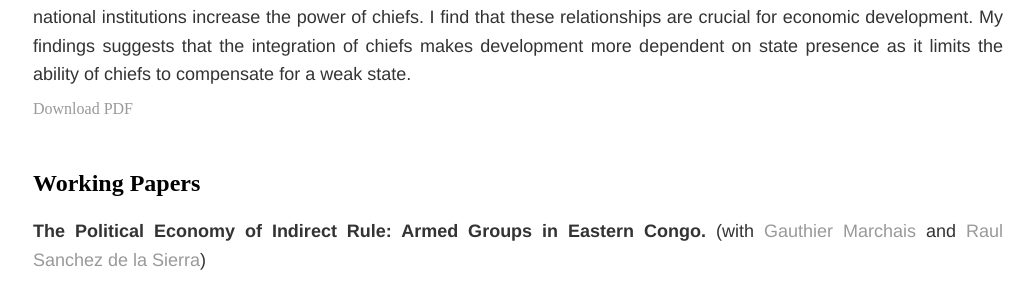
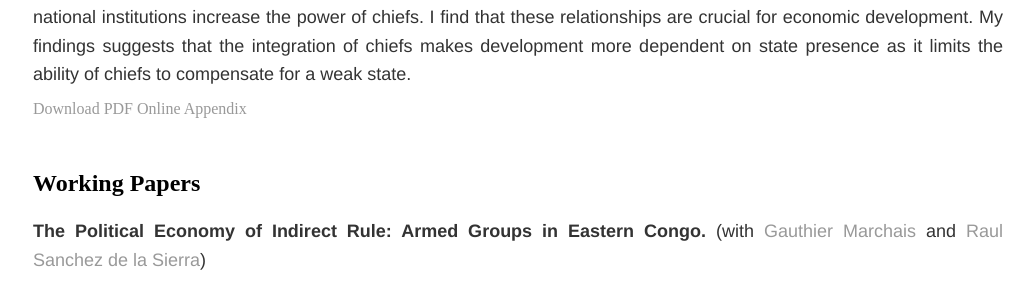
Before and after one commit to soeren-henn/soeren-henn.github.io, a Jekyll site: the page built from research/index.html, in a window 1280 px wide and 900 px high, scrolled down 665 px. Shown: the part 160-451 px from the top of the window, without its empty margins (122-1156 px from the left). Built offline with Jekyll 4.4.1, drawn with Linux system fonts in a browser that asks for light colours.

Commit message:
Update index.html

```diff
--- a/research/index.html
+++ b/research/index.html
@@ -15,7 +15,7 @@ title: Research
 	<div class="paper">
 		<p><b>The State, Chiefs, and Development: Evidence from Africa.</b> <i> (Under Review)</i></p>
 		<p><i>Abstract: </i>Despite the importance of traditional local governance, research has disproportionately focused on modern national institutions. This paper examines the interaction between the two using a RD estimator at the discontinuity in distance to district capital at district boundaries. I find that the effect of national institutions on local governance depends critically on whether chiefs are integrated in the country's constitution. If traditional village chiefs are not integrated then national institutions and local institutions compete with each other, working as substitutes. That is, stronger national institutions decrease the power of chiefs. If traditional chiefs are integrated, then the two work as complements. Stronger national institutions increase the power of chiefs. I find that these relationships are crucial for economic development. My findings suggests that the integration of chiefs makes development more dependent on state presence as it limits the ability of chiefs to compensate for a weak state.</p>
-		<a href="/files/Henn_Chiefs.pdf" class="btn btn-default pull-right" title="PDF">Download PDF</a>
+		<a href="/files/Henn_Chiefs.pdf" class="btn btn-default pull-right" title="PDF">Download PDF</a> <a href="/files/Henn_Chiefs_appendix.pdf" class="btn btn-default pull-right" title="PDF">Online Appendix</a>
 	</div>
 
 <!--
```
